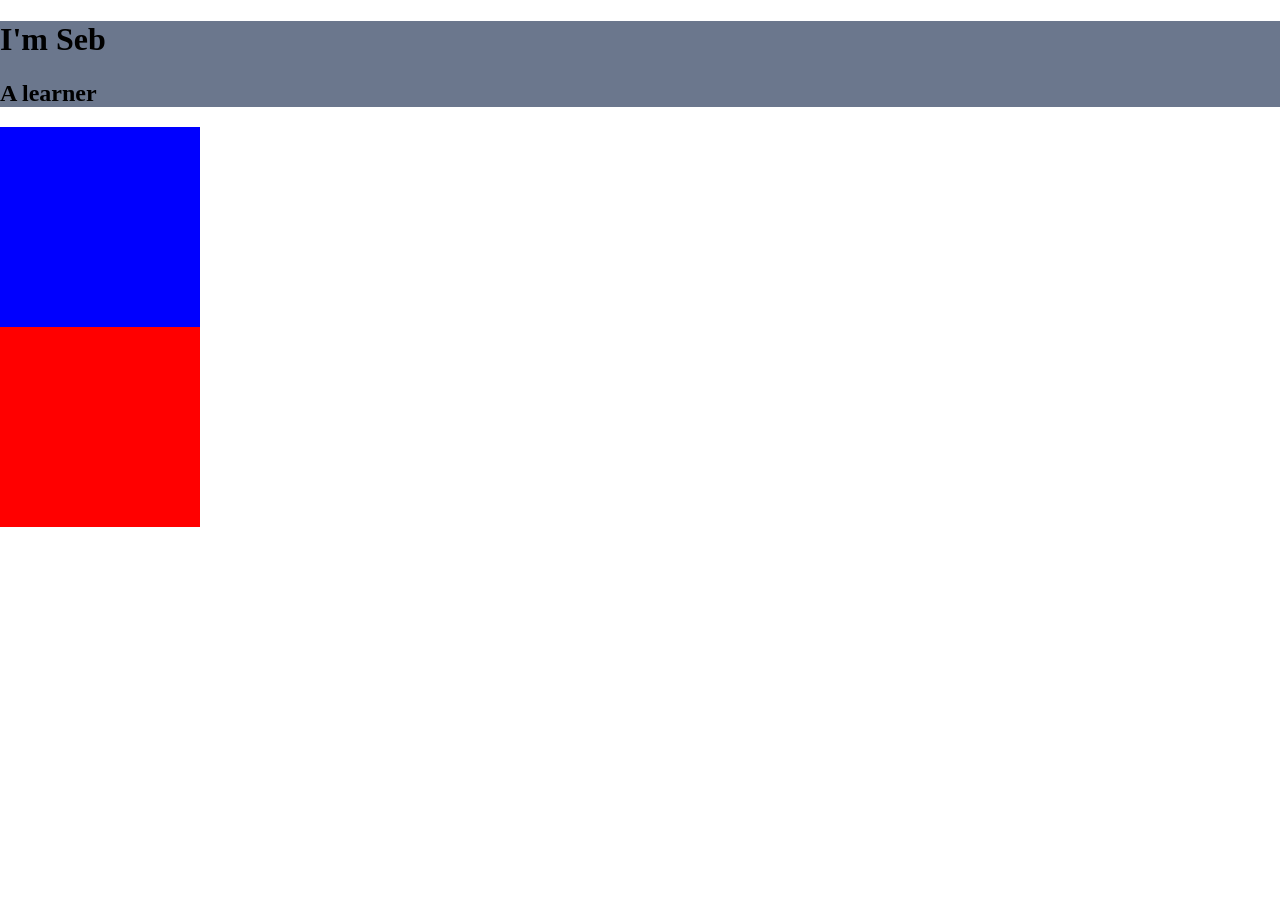
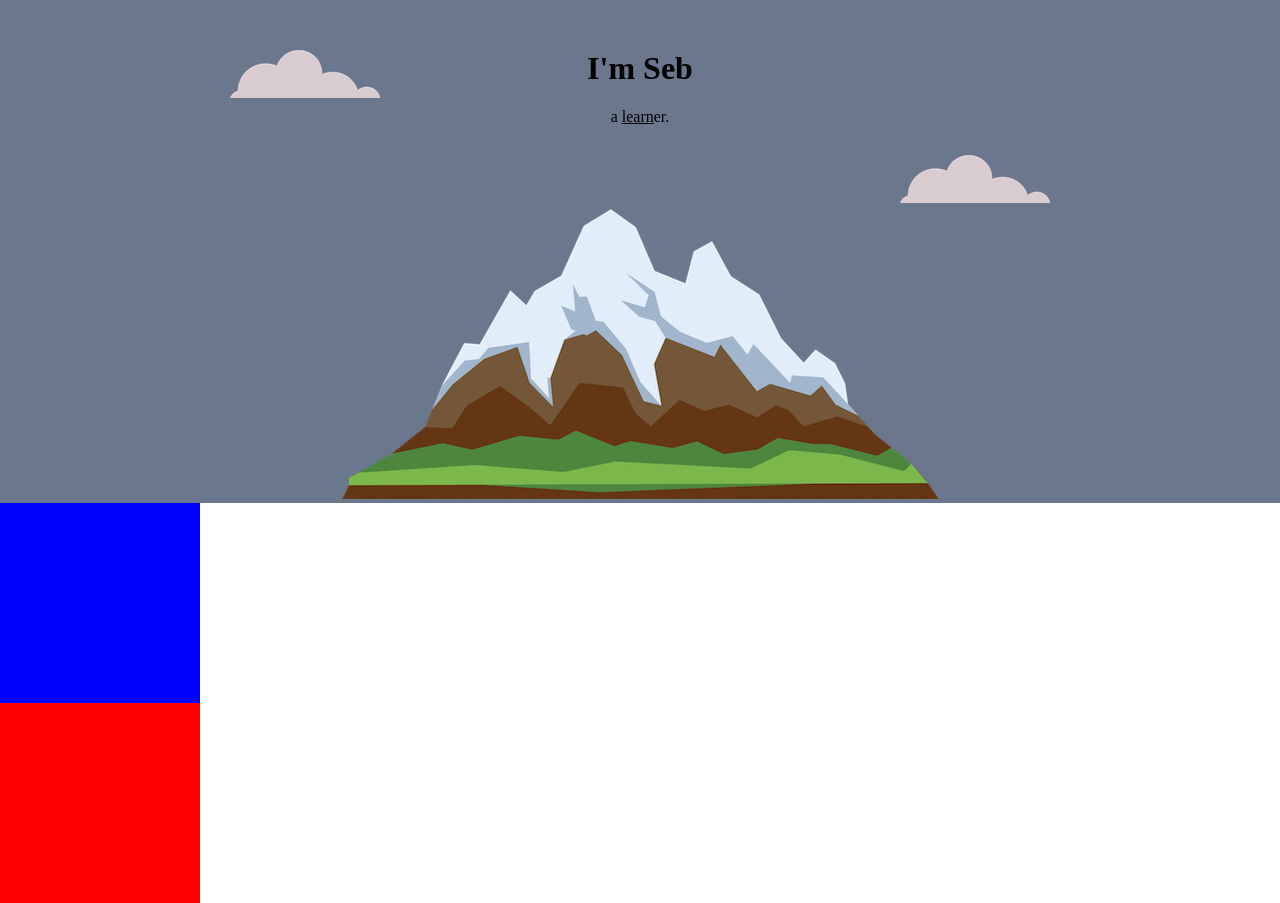
Before and after one commit to learss/advancedsite, a plain HTML site: page index.html in a window 1280 px wide. Before the commit the page ends 800 px from the top, so only its background shows below. Drawn offline with Linux system fonts and the light colour scheme.

Commit message:
More CSS changes

```diff
--- a/css/styles.css
+++ b/css/styles.css
@@ -1,9 +1,31 @@
 body {
   margin: 0;
+  text-align: center;
+}
+
+h1 {
+  margin-top: 0;
+}
+
+.learn {
+  text-decoration: underline;
+}
+
+.bottom-cloud {
+  position: absolute;
+  left: 900px;
+  bottom: 300px;
+}
+
+.top-cloud {
+  position: absolute;
+  right: 900px;
 }
 
 .top-container {
   background-color: #6b778d;
+  position: relative;
+  padding-top: 50px;
 }
 
 .middle-container {
@@ -17,7 +39,3 @@ body {
   height: 200px;
   width: 200px;
 }
-
-h1 {
-
-}
--- a/index.html
+++ b/index.html
@@ -8,8 +8,11 @@
   </head>
   <body>
   <div class="top-container">
+    <img class="top-cloud" src="images\cloud.png" alt="cloud-image">
     <h1>I'm Seb</h1>
-    <h2>A learner</h2>
+    <p>a <span class="learn">learn</span>er.</p>
+    <img class="bottom-cloud" src="images\cloud.png" alt="cloud-image">
+    <img src="images\mountain.png" alt="mountain-image">
   </div>
   <div class="middle-container">
 
```
